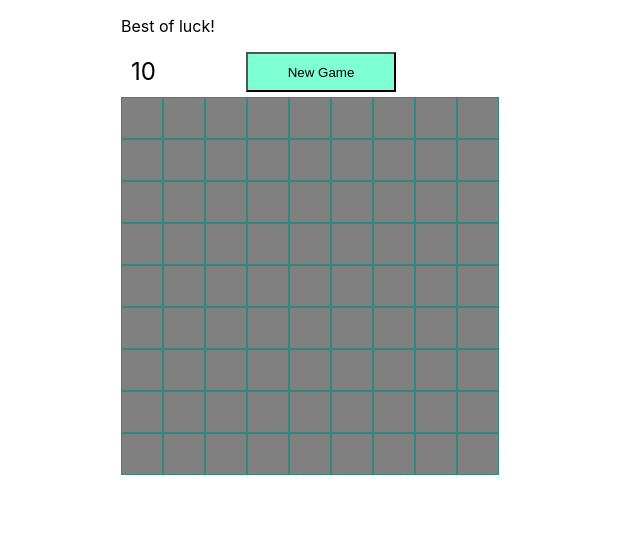
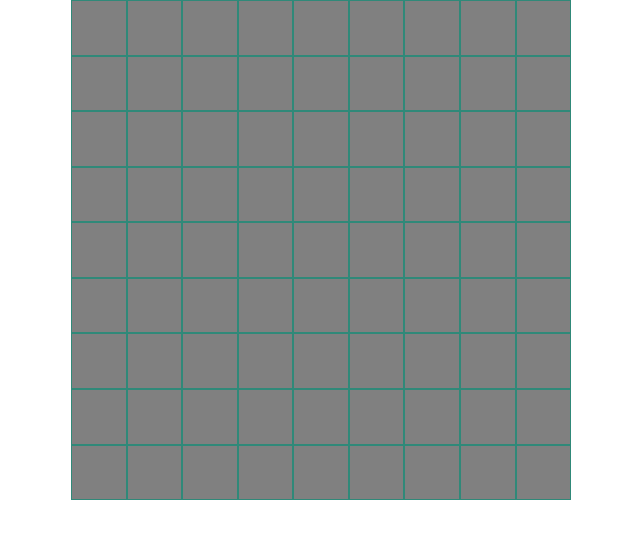
Before and after one commit to kirkland/minesweeper, a React (Create React App) app: page / in a window 1280 px wide. Shown: the top 538 px of the page, without its empty margins (319-959 px from the left). Built offline with nearby package versions, Linux system fonts and the light colour scheme; the HTML template or start-up script is replaced by a standard one.

Commit message:
Temporarily remove controls, make board more responseive

```diff
--- a/src/App.css
+++ b/src/App.css
@@ -1,7 +1,8 @@
 #root {
-  width: 100%;
   display: flex;
   justify-content: center;
+  margin: auto;
+  width: 95%;
 }
 
 #game-status {
--- a/src/App.tsx
+++ b/src/App.tsx
@@ -2,11 +2,7 @@ import "./App.css";
 import Board from "./components/Board";
 
 function App() {
-  return (
-    <div>
-      <Board />
-    </div>
-  );
+  return <Board />;
 }
 
 export default App;
--- a/src/components/Board.module.css
+++ b/src/components/Board.module.css
@@ -1,3 +1,5 @@
 .board {
-  width: 400px;
+  max-width: 500px;
+  min-width: 300px;
+  width: 100%;
 }
--- a/src/components/Board.tsx
+++ b/src/components/Board.tsx
@@ -61,18 +61,30 @@ export default function Board() {
   }
 
   return (
-    <>
-      <p>{message}</p>
-      <div id="game-status">
-        <div id="bombs-remaining-container">
-          <div id="bombs-remaining">{board.bombsRemaining()}</div>
-        </div>
-        <div id="new-game-container">
-          <button id="new-game" onClick={startNewGame}>
-            New Game
-          </button>
-        </div>
-      </div>
+    // <>
+    //   <p>{message}</p>
+    //   <div id="game-status">
+    //     <div id="bombs-remaining-container">
+    //       <div id="bombs-remaining">{board.bombsRemaining()}</div>
+    //     </div>
+    //     <div id="new-game-container">
+    //       <button id="new-game" onClick={startNewGame}>
+    //         New Game
+    //       </button>
+    //     </div>
+    //   </div>
+
+    //   <div className={styles.board}>
+    //     {board.rows.map((row, rowIndex) => (
+    //       <Row
+    //         row={row}
+    //         key={rowIndex}
+    //         rowIndex={rowIndex}
+    //         onClickCell={onClickCell}
+    //       />
+    //     ))}
+    //   </div>
+    // </>
 
     <div className={styles.board}>
       {board.rows.map((row, rowIndex) => (
@@ -84,6 +96,5 @@ export default function Board() {
         />
       ))}
     </div>
-    </>
   );
 }
--- a/src/components/Cell.module.css
+++ b/src/components/Cell.module.css
@@ -1,13 +1,11 @@
 .cell {
+  aspect-ratio: 1/1;
   background-color: gray;
   border: 1px rgb(48, 137, 121) solid;
+  flex-grow: 1;
   font-size: 26px;
-  height: 40px;
   overflow: hidden;
   position: relative;
-  text-align: center;
-  vertical-align: middle;
-  width: 40px;
 }
 
 .cellFlagged {
```
Lines whose indentation alone changed are shown as unchanged.
